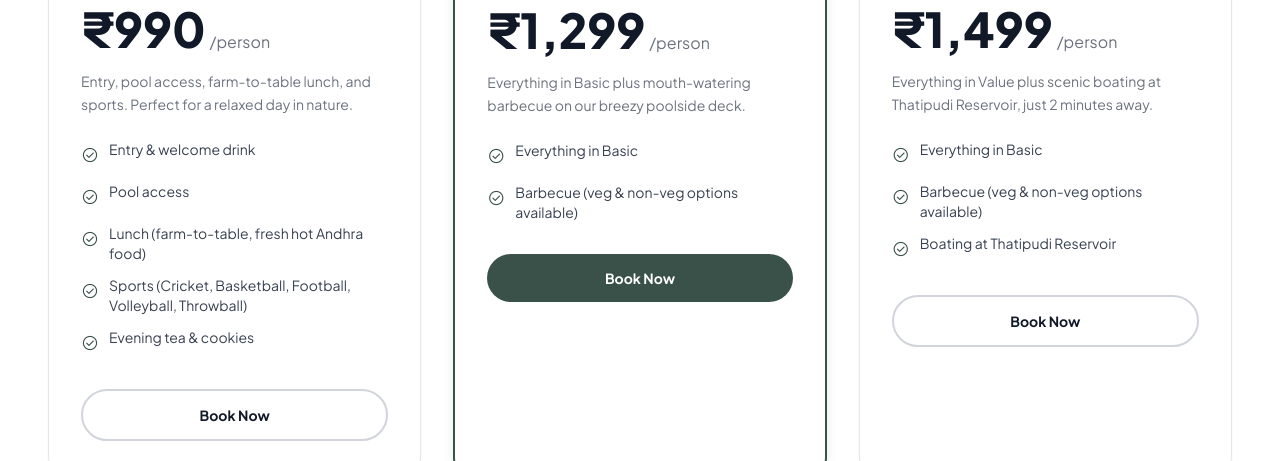
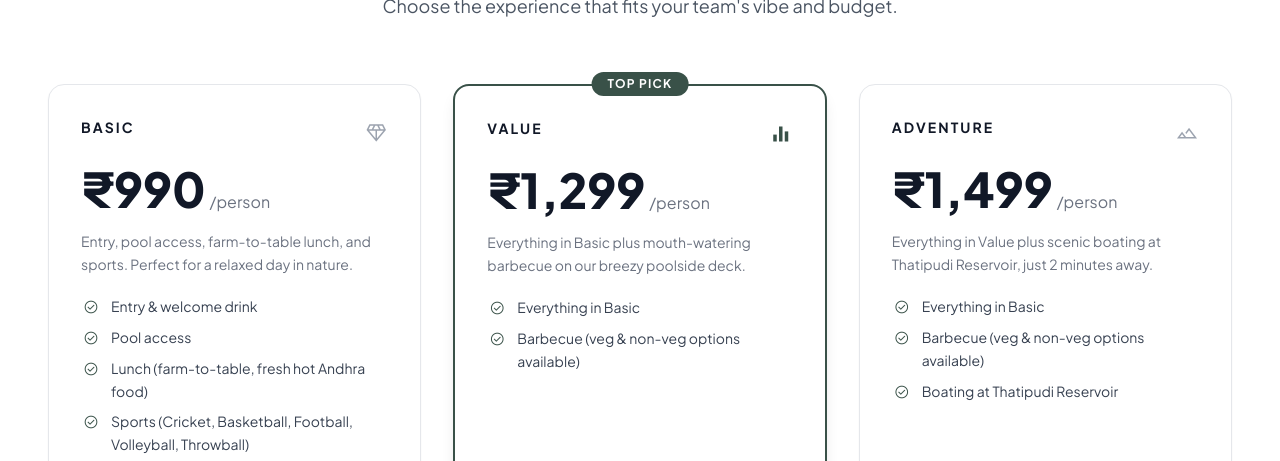
Before and after one commit to xscademembers/retreat, a React (Vite) app: page /corporate in a window 1280 px wide. Shown: the part 2339-2800 px from the top of the page. Built offline with nearby package versions, Linux system fonts and the light colour scheme; no server answers.

Commit message:
corporate and night stay page udpated

```diff
--- a/pages/Accommodation.tsx
+++ b/pages/Accommodation.tsx
@@ -22,8 +22,8 @@ const NIGHT_ROOMS: NightRoomConfig[] = [
     id: 'cabana',
     title: 'The Cabana',
     pricePerNight: SANCTUARIES.find((s) => s.id === 'cabana')?.nightPrice ?? 3999,
-    guests: '2–3 guests',
-    beds: '1 queen bed',
+    guests: '2–3 guests (+ up to 2 additional guests)',
+    beds: '1 king bed',
     baths: '1 ensuite bath',
     images: [
       SANCTUARIES.find((s) => s.id === 'cabana')?.image ?? '',
@@ -31,16 +31,16 @@ const NIGHT_ROOMS: NightRoomConfig[] = [
       'https://static.wixstatic.com/media/9356bd_46f4ec3eda5b4d35973d9ead62b4f73e~mv2.webp',
       'https://static.wixstatic.com/media/9356bd_317174fbeb334ef9bd88ed3e1a4d2c94~mv2.webp',
     ],
-    overview: ['Check-in 3 PM', 'Check-out 11 AM', 'Pool access', 'Lounge sit-out', 'Nature views'],
-    addons: ['Dinner buffet', 'BBQ by the pool', 'Boating at Thatipudi (2 min away)'],
+    overview: ['Check-in 2 PM', 'Check-out 11 AM', 'Pool access', 'Lounge sit-out', 'Private terrace', 'Nature views'],
+    addons: ['Breakfast add-on', 'Dinner buffet', 'BBQ by the pool', 'Boating at Thatipudi (2 min away)', 'Bonfire (seasonal)'],
   },
   {
     id: 'cottage',
     title: 'The Cottage',
     pricePerNight: SANCTUARIES.find((s) => s.id === 'cottage')?.nightPrice ?? 2999,
-    guests: '4–6 guests',
-    beds: '2 bedrooms + dorm',
-    baths: '2 baths',
+    guests: '2–3 guests (+ up to 2 additional guests)',
+    beds: '1 queen bed',
+    baths: '1 ensuite bath',
     images: [
       SANCTUARIES.find((s) => s.id === 'cottage')?.image ?? '',
       'https://static.wixstatic.com/media/9356bd_a65bf02ed38740ae8e1542cb292fe187~mv2.webp',
@@ -49,16 +49,16 @@ const NIGHT_ROOMS: NightRoomConfig[] = [
       'https://static.wixstatic.com/media/9356bd_222dc747f753492eb30bb753c85e7691~mv2.webp',
       'https://static.wixstatic.com/media/9356bd_66a79d614dc04d8995eba15e30bf8122~mv2.webp',
     ],
-    overview: ['Check-in 3 PM', 'Check-out 11 AM', 'Spacious living area', 'Garden sit-out', 'Ideal for families & groups'],
-    addons: ['Breakfast add-on', 'Evening tea & snacks', 'Bonfire (seasonal)'],
+    overview: ['Check-in 2 PM', 'Check-out 11 AM', 'Pool access', 'Spacious living area', 'Garden sit-out', 'Ideal for families & groups'],
+    addons: ['Dorm with 4 beds (additional)', 'Breakfast add-on', 'Dinner buffet', 'BBQ by the pool', 'Boating at Thatipudi (2 min away)', 'Bonfire (seasonal)'],
   },
   {
     id: 'villa',
     title: 'The Villa',
     pricePerNight: SANCTUARIES.find((s) => s.id === 'villa')?.nightPrice ?? 3999,
-    guests: '4–5 guests',
-    beds: '2 bedrooms',
-    baths: '2 baths',
+    guests: '2–3 guests (+ up to 2 additional guests)',
+    beds: '1 king bed',
+    baths: '1 bath',
     images: [
       SANCTUARIES.find((s) => s.id === 'villa')?.image ?? '',
       'https://static.wixstatic.com/media/9356bd_ad2f8c945e884253b490248d61e49f66~mv2.jpg',
@@ -68,8 +68,8 @@ const NIGHT_ROOMS: NightRoomConfig[] = [
       'https://static.wixstatic.com/media/9356bd_f724ced3c68749c286a739136e3c6649~mv2.jpg',
       'https://static.wixstatic.com/media/9356bd_24f8ebdc4f6d40ceac530525c6acdfd2~mv2.jpg',
     ],
-    overview: ['Check-in 3 PM', 'Check-out 11 AM', 'Large verandah', 'Garden-facing rooms', 'Ideal for relaxed stays'],
-    addons: ['Breakfast add-on', 'Dinner buffet', 'Decor for celebrations'],
+    overview: ['Check-in 2 PM', 'Check-out 11 AM', 'Pool access', 'Large verandah', 'Garden-facing rooms', 'Ideal for relaxed stays'],
+    addons: ['Breakfast add-on', 'Dinner buffet', 'BBQ by the pool', 'Boating at Thatipudi (2 min away)', 'Bonfire (seasonal)'],
   },
 ];
 
--- a/pages/Corporate.tsx
+++ b/pages/Corporate.tsx
@@ -10,7 +10,7 @@ import { useInView } from '../hooks/useInView';
 
 /** Hero banner — team / outdoor image (same CDN as itinerary section) */
 const CORPORATE_HERO_IMAGE =
-  'https://static.wixstatic.com/media/9356bd_71c8625bb8644c82970cefa10b21629c~mv2.jpg';
+  'https://static.wixstatic.com/media/9356bd_2c051a01ea864ef7a45e33b1d78a1307~mv2.png';
 
 const CORPORATE_ACTIVITIES: Feature[] = [
   {
@@ -254,7 +254,7 @@ export const Corporate: React.FC = () => {
     <main id="main-content" className="pt-12 sm:pt-16 bg-white">
       {/* 1. Hero banner */}
       <section
-        className="relative min-h-[60vh] sm:min-h-[70vh] flex items-center text-white py-16 sm:py-24 lg:py-32 px-4 sm:px-6 lg:px-12 overflow-hidden"
+        className="relative min-h-screen flex items-center text-white py-16 sm:py-24 lg:py-32 px-4 sm:px-6 lg:px-12 overflow-hidden"
         aria-labelledby="corporate-hero-heading"
       >
         <div className="absolute inset-0" aria-hidden="true">
@@ -448,7 +448,7 @@ export const Corporate: React.FC = () => {
               id="itinerary-heading"
               className="text-2xl sm:text-3xl lg:text-4xl font-extrabold tracking-tight text-itinerary-text"
             >
-              Sample corporate itinerary
+              Your team&apos;s day at Salsons
             </h2>
           </header>
 
@@ -544,8 +544,8 @@ export const Corporate: React.FC = () => {
               style={{ scrollbarWidth: 'none', msOverflowStyle: 'none' }}
             >
             {/* Basic */}
-            <article className="relative w-[87%] md:w-auto flex-shrink-0 md:flex-shrink rounded-2xl border border-gray-200 bg-white p-6 sm:p-8 shadow-sm snap-center md:snap-start transition-shadow duration-300 hover:shadow-lg [@media(prefers-reduced-motion:reduce)]:transition-none">
-              <div className="flex items-start justify-between mb-6">
+            <article className="relative w-[87%] md:w-auto flex-shrink-0 md:flex-shrink flex flex-col rounded-2xl border border-gray-200 bg-white p-6 sm:p-8 shadow-sm snap-center md:snap-start md:min-h-[520px] transition-shadow duration-300 hover:shadow-lg [@media(prefers-reduced-motion:reduce)]:transition-none">
+              <div className="flex items-start justify-between mb-4">
                 <h3 className="text-sm font-bold uppercase tracking-[0.15em] text-gray-900">Basic</h3>
                 <span className="material-symbols-outlined text-2xl text-gray-400" aria-hidden="true">diamond</span>
               </div>
@@ -553,10 +553,10 @@ export const Corporate: React.FC = () => {
                 <span className="text-4xl sm:text-5xl font-extrabold text-gray-900">₹990</span>
                 <span className="text-base text-gray-500 ml-1">/person</span>
               </div>
-              <p className="text-sm text-gray-500 leading-relaxed mb-6">
+              <p className="text-sm text-gray-500 leading-relaxed mb-5">
                 Entry, pool access, farm-to-table lunch, and sports. Perfect for a relaxed day in nature.
               </p>
-              <ul className="space-y-3 mb-8 flex-1">
+              <ul className="space-y-2 mb-6 flex-1">
                 {[
                   'Entry & welcome drink',
                   'Pool access',
@@ -564,9 +564,11 @@ export const Corporate: React.FC = () => {
                   'Sports (Cricket, Basketball, Football, Volleyball, Throwball)',
                   'Evening tea & cookies',
                 ].map((item) => (
-                  <li key={item} className="flex items-start gap-2.5 text-sm text-gray-700">
-                    <span className="material-symbols-outlined text-primary text-lg mt-0.5 shrink-0" aria-hidden="true">check_circle</span>
-                    {item}
+                  <li key={item} className="flex items-start gap-2.5 text-sm leading-relaxed text-gray-700">
+                    <span className="inline-flex h-5 w-5 items-center justify-center shrink-0 mt-0.5" aria-hidden="true">
+                      <span className="material-symbols-outlined text-primary text-base leading-none">check_circle</span>
+                    </span>
+                    <span>{item}</span>
                   </li>
                 ))}
               </ul>
@@ -579,11 +581,11 @@ export const Corporate: React.FC = () => {
             </article>
 
             {/* Value — TOP PICK */}
-            <article className="relative w-[87%] md:w-auto flex-shrink-0 md:flex-shrink rounded-2xl border-2 border-primary bg-white p-6 sm:p-8 shadow-lg snap-center md:snap-start transition-shadow duration-300 hover:shadow-xl [@media(prefers-reduced-motion:reduce)]:transition-none">
-              <span className="absolute -top-3.5 left-1/2 -translate-x-1/2 bg-primary text-white text-xs font-bold uppercase tracking-widest px-4 py-1 rounded-full">
+            <article className="relative w-[87%] md:w-auto flex-shrink-0 md:flex-shrink flex flex-col rounded-2xl border-2 border-primary bg-white p-6 sm:p-8 shadow-lg snap-center md:snap-start md:min-h-[520px] transition-shadow duration-300 hover:shadow-xl [@media(prefers-reduced-motion:reduce)]:transition-none">
+              <span className="absolute top-3 md:-top-3.5 left-1/2 -translate-x-1/2 bg-primary text-white text-xs font-bold uppercase tracking-widest px-4 py-1 rounded-full z-10">
                 Top Pick
               </span>
-              <div className="flex items-start justify-between mb-6">
+              <div className="flex items-start justify-between mb-4">
                 <h3 className="text-sm font-bold uppercase tracking-[0.15em] text-gray-900">Value</h3>
                 <span className="material-symbols-outlined text-2xl text-primary" aria-hidden="true">equalizer</span>
               </div>
@@ -591,17 +593,19 @@ export const Corporate: React.FC = () => {
                 <span className="text-4xl sm:text-5xl font-extrabold text-gray-900">₹1,299</span>
                 <span className="text-base text-gray-500 ml-1">/person</span>
               </div>
-              <p className="text-sm text-gray-500 leading-relaxed mb-6">
+              <p className="text-sm text-gray-500 leading-relaxed mb-5">
                 Everything in Basic plus mouth-watering barbecue on our breezy poolside deck.
               </p>
-              <ul className="space-y-3 mb-8 flex-1">
+              <ul className="space-y-2 mb-6 flex-1">
                 {[
                   'Everything in Basic',
                   'Barbecue (veg & non-veg options available)',
                 ].map((item) => (
-                  <li key={item} className="flex items-start gap-2.5 text-sm text-gray-700">
-                    <span className="material-symbols-outlined text-primary text-lg mt-0.5 shrink-0" aria-hidden="true">check_circle</span>
-                    {item}
+                  <li key={item} className="flex items-start gap-2.5 text-sm leading-relaxed text-gray-700">
+                    <span className="inline-flex h-5 w-5 items-center justify-center shrink-0 mt-0.5" aria-hidden="true">
+                      <span className="material-symbols-outlined text-primary text-base leading-none">check_circle</span>
+                    </span>
+                    <span>{item}</span>
                   </li>
                 ))}
               </ul>
@@ -614,8 +618,8 @@ export const Corporate: React.FC = () => {
             </article>
 
             {/* Adventure */}
-            <article className="relative w-[87%] md:w-auto flex-shrink-0 md:flex-shrink rounded-2xl border border-gray-200 bg-white p-6 sm:p-8 shadow-sm snap-center md:snap-start transition-shadow duration-300 hover:shadow-lg [@media(prefers-reduced-motion:reduce)]:transition-none">
-              <div className="flex items-start justify-between mb-6">
+            <article className="relative w-[87%] md:w-auto flex-shrink-0 md:flex-shrink flex flex-col rounded-2xl border border-gray-200 bg-white p-6 sm:p-8 shadow-sm snap-center md:snap-start md:min-h-[520px] transition-shadow duration-300 hover:shadow-lg [@media(prefers-reduced-motion:reduce)]:transition-none">
+              <div className="flex items-start justify-between mb-4">
                 <h3 className="text-sm font-bold uppercase tracking-[0.15em] text-gray-900">Adventure</h3>
                 <span className="material-symbols-outlined text-2xl text-gray-400" aria-hidden="true">landscape</span>
               </div>
@@ -623,18 +627,20 @@ export const Corporate: React.FC = () => {
                 <span className="text-4xl sm:text-5xl font-extrabold text-gray-900">₹1,499</span>
                 <span className="text-base text-gray-500 ml-1">/person</span>
               </div>
-              <p className="text-sm text-gray-500 leading-relaxed mb-6">
+              <p className="text-sm text-gray-500 leading-relaxed mb-5">
                 Everything in Value plus scenic boating at Thatipudi Reservoir, just 2 minutes away.
               </p>
-              <ul className="space-y-3 mb-8 flex-1">
+              <ul className="space-y-2 mb-6 flex-1">
                 {[
                   'Everything in Basic',
                   'Barbecue (veg & non-veg options available)',
                   'Boating at Thatipudi Reservoir',
                 ].map((item) => (
-                  <li key={item} className="flex items-start gap-2.5 text-sm text-gray-700">
-                    <span className="material-symbols-outlined text-primary text-lg mt-0.5 shrink-0" aria-hidden="true">check_circle</span>
-                    {item}
+                  <li key={item} className="flex items-start gap-2.5 text-sm leading-relaxed text-gray-700">
+                    <span className="inline-flex h-5 w-5 items-center justify-center shrink-0 mt-0.5" aria-hidden="true">
+                      <span className="material-symbols-outlined text-primary text-base leading-none">check_circle</span>
+                    </span>
+                    <span>{item}</span>
                   </li>
                 ))}
               </ul>
```
